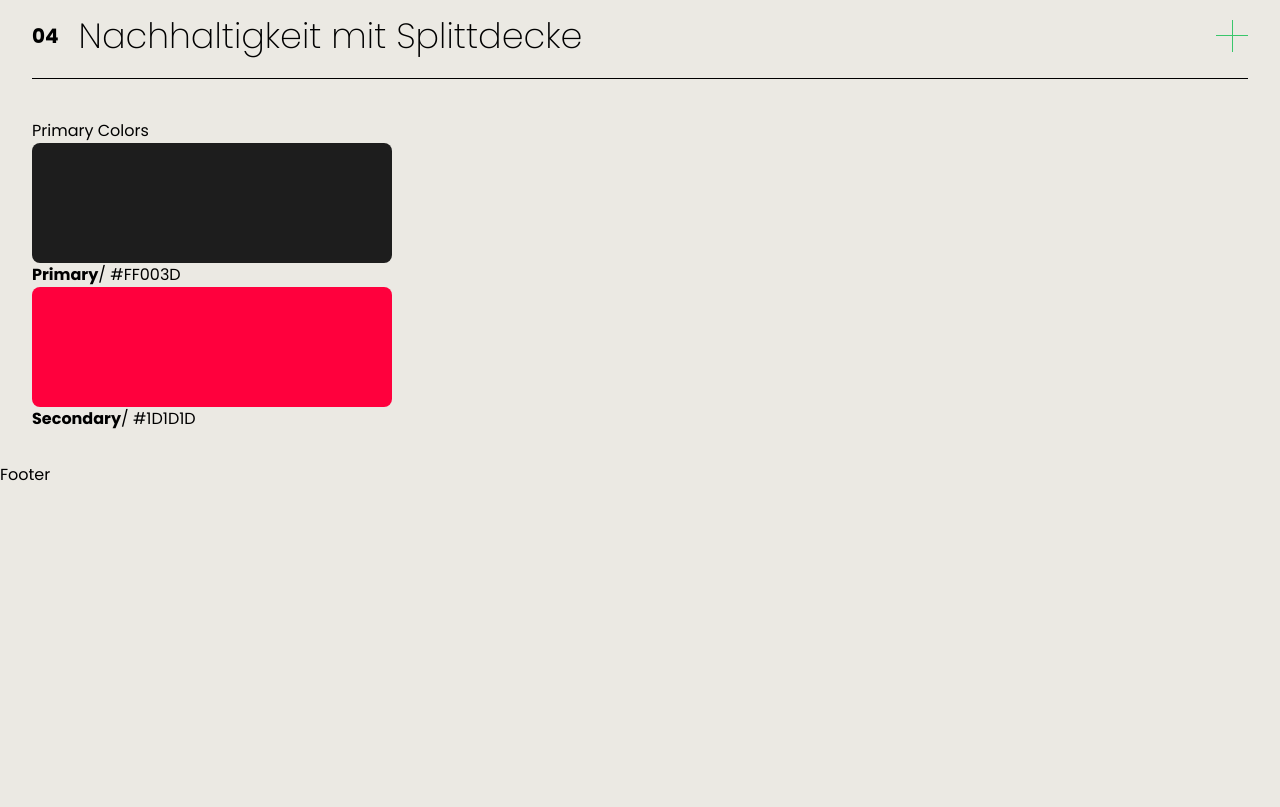
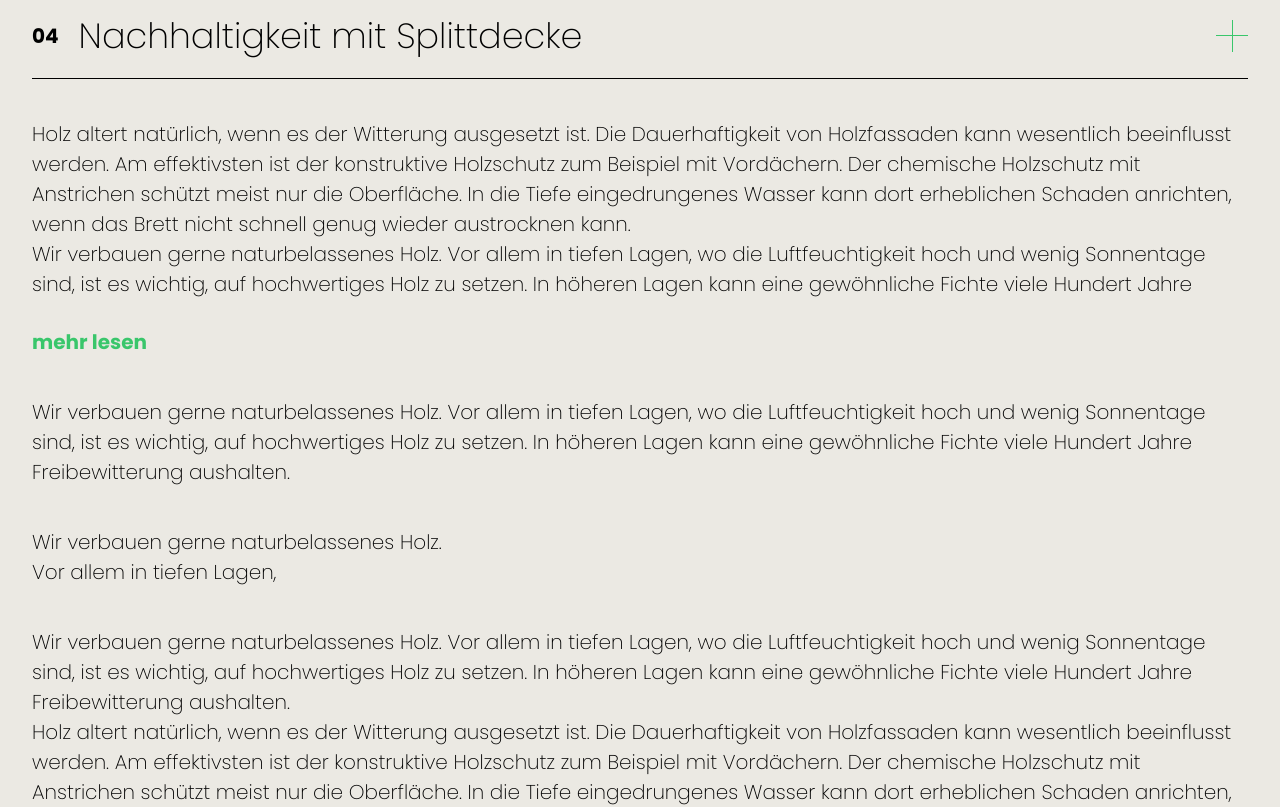
Before and after one commit to khoanm99/fecker-testing, a Next.js app: page /style-guide in a window 1280 px wide. Shown: the part 1240-2047 px from the top of the page. Before the commit the page ends 1727 px from the top, so only its background shows below. Built offline with nearby package versions, Linux system fonts and the light colour scheme; a web font is replaced by a local one.

Commit message:
feat: add collapse text

```diff
--- a/molecules/accordions/index.tsx
+++ b/molecules/accordions/index.tsx
@@ -1,11 +1,12 @@
 import Plus from '@/atoms/Svg/plus';
 import Text from '@/atoms/Typo/text';
 import { IAccordion } from '@/models/molecules/accordions';
+import { rePosition } from '@/utils/rePosition';
 import { AnimatePresence, motion } from 'framer-motion';
-import { MouseEvent, useState } from 'react';
+import { useRef, useState } from 'react';
 
 const Accordion = ({ list }: IAccordion) => {
-  const renderHeader = ({
+  const RenderHeader = ({
     title,
     index,
     expanded,
@@ -13,31 +14,19 @@ const Accordion = ({ list }: IAccordion) => {
   }: {
     title: string;
     index: number;
-    expanded: false | number;
+    expanded: number;
     setExpand: Function;
   }) => {
     const isOpen = index === expanded;
-    const scrollToOpenSection = (
-      e: MouseEvent<HTMLDivElement, globalThis.MouseEvent>
-    ) => {
-      e.preventDefault();
-      const scrollItem = document.getElementById(`accordion-${index}`);
-      if (scrollItem) {
-        setTimeout(() => {
-          window.scrollTo({
-            top:
-              scrollItem.getBoundingClientRect().top -
-              document.body.getBoundingClientRect().top -
-              30,
-            left: 0,
-            behavior: 'smooth'
-          });
-        }, 500);
-      }
+    const refContent = useRef<HTMLDivElement>(null);
+
+    const handleClick = () => {
+      setExpand(isOpen ? -1 : index);
+      if (refContent.current) rePosition({ scrollItem: refContent.current });
     };
 
     return (
-      <div className={`relative flex items-center pt-3 pb-4`}>
+      <div className={`relative flex items-center pt-3 pb-4`} ref={refContent}>
         <div className={`pr-3 lg:pr-5`}>
           <Text
             size={`number`}
@@ -48,10 +37,7 @@ const Accordion = ({ list }: IAccordion) => {
         <Text content={title} size={`listFormularMenu`} />
         <div
           className={`absolute right-0 cursor-pointer`}
-          onClick={e => {
-            setExpand(isOpen ? false : index);
-            scrollToOpenSection(e);
-          }}
+          onClick={() => handleClick()}
         >
           <Plus
             className={`h-[32px] w-[32px] [&_line]:origin-center [&_line]:transition-all [&_line]:duration-500 ${
@@ -65,14 +51,14 @@ const Accordion = ({ list }: IAccordion) => {
     );
   };
 
-  const renderDetail = ({
+  const RenderDetail = ({
     index,
     data,
     isOpen
   }: {
     index: number;
     data: any;
-    isOpen: false | number;
+    isOpen: number;
   }) => {
     const isExpanded = index === isOpen;
     return (
@@ -96,7 +82,7 @@ const Accordion = ({ list }: IAccordion) => {
     );
   };
 
-  const [expanded, setExpand] = useState<false | number>(false);
+  const [expanded, setExpand] = useState<number>(-1);
 
   return (
     <>
@@ -109,14 +95,14 @@ const Accordion = ({ list }: IAccordion) => {
               id={`accordion-${key}`}
             >
               {item.title &&
-                renderHeader({
+                RenderHeader({
                   title: item.title,
                   expanded,
                   setExpand,
                   index: key
                 })}
               {item.item &&
-                renderDetail({ data: item.item, isOpen: expanded, index: key })}
+                RenderDetail({ data: item.item, isOpen: expanded, index: key })}
             </div>
           ))}
         </div>
--- a/molecules/collapse/index.tsx
+++ b/molecules/collapse/index.tsx
@@ -1,10 +1,62 @@
 import Text from '@/atoms/Typo/text';
+import { rePosition } from '@/utils/rePosition';
+import { useEffect, useRef, useState } from 'react';
 
-const Collapse = ({}) => {
+const Collapse = ({ content }: { content: string[] }) => {
+  const refContent = useRef<HTMLDivElement>(null);
+  const [expanded, setExpand] = useState<boolean>(false);
+  const [maxHeight, setMaxHeight] = useState<number>(0);
+  const [showExpand, setShowExpand] = useState<boolean>(false);
+
+  const calcMaxHeight = () => {
+    let maxHeight = 30 * 6;
+    if (window.innerWidth < 1024) {
+      maxHeight = 24 * 6;
+    }
+
+    return maxHeight;
+  };
+  const handleClick = () => {
+    if (refContent && refContent.current && window) {
+      const maxHeightContent = calcMaxHeight();
+      if (!expanded) {
+        setMaxHeight(refContent.current.clientHeight);
+      } else {
+        setMaxHeight(maxHeightContent);
+      }
+      setExpand(!expanded);
+      rePosition({ scrollItem: refContent.current });
+    }
+  };
+
+  useEffect(() => {
+    if (content && content.length > 1 && refContent && refContent.current) {
+      if (refContent.current.clientHeight > calcMaxHeight()) {
+        setShowExpand(true);
+      }
+    }
+    setMaxHeight(calcMaxHeight());
+  }, []);
+
   return (
-    <>
-      <Text size={`text`} content={``} />
-    </>
+    <div>
+      <div
+        className={`overflow-hidden transition-all duration-300`}
+        style={{ maxHeight: maxHeight }}
+      >
+        <div ref={refContent}>
+          {content.length > 0 &&
+            content.map((item, key) => (
+              <Text size={`text`} renderAs={`p`} content={item} key={key} />
+            ))}
+        </div>
+      </div>
+      {showExpand && (
+        <div onClick={() => handleClick()} className={`mt-7 cursor-pointer`}>
+          <Text size={`number`} content={`mehr lesen`} cls={`text-green`} />
+        </div>
+      )}
+    </div>
   );
 };
 
--- a/templates/StyleGuide.tsx
+++ b/templates/StyleGuide.tsx
@@ -2,6 +2,7 @@ import Heading from '@/atoms/Typo/heading';
 import Text from '@/atoms/Typo/text';
 import { IAccordionList } from '@/models/molecules/accordions';
 import Accordion from '@/molecules/accordions';
+import Collapse from '@/molecules/collapse';
 
 const StyleGuideTemplate = () => {
   const list: IAccordionList = [
@@ -21,6 +22,30 @@ const StyleGuideTemplate = () => {
       title: 'Nachhaltigkeit mit Splittdecke',
       item: 'On the other hand, we denounce with righteous indignation and dislike men who are so beguiled and demoralized by the charms of pleasure of the moment, so blinded by desire, that they cannot foresee the pain and trouble that are bound to ensue; and equal blame belongs to those who fail in their duty through weakness of will, which is the same as saying through shrinking from toil and pain. These cases are perfectly simple and easy to distinguish. In a free hour, when our power of choice is untrammelled and when nothing prevents our being able to do what we like best, every pleasure is to be welcomed and every pain avoided. But in certain circumstances and owing to the claims of duty or the obligations of business it will frequently occur that pleasures have to be repudiated and annoyances accepted. The wise man therefore always holds in these matters to this principle of selection: he rejects pleasures to secure other greater pleasures, or else he endures pains to avoid worse pains.'
     }
+  ];
+
+  const sampleContent = [
+    'Holz altert natürlich, wenn es der Witterung ausgesetzt ist. Die Dauerhaftigkeit von Holzfassaden kann wesentlich beeinflusst werden. Am effektivsten ist der konstruktive Holzschutz zum Beispiel mit Vordächern. Der chemische Holzschutz mit Anstrichen schützt meist nur die Oberfläche. In die Tiefe eingedrungenes Wasser kann dort erheblichen Schaden anrichten, wenn das Brett nicht schnell genug wieder austrocknen kann.',
+    'Wir verbauen gerne naturbelassenes Holz. Vor allem in tiefen Lagen, wo die Luftfeuchtigkeit hoch und wenig Sonnentage sind, ist es wichtig, auf hochwertiges Holz zu setzen. In höheren Lagen kann eine gewöhnliche Fichte viele Hundert Jahre Freibewitterung aushalten.',
+    'Holz altert natürlich, wenn es der Witterung ausgesetzt ist. Die Dauerhaftigkeit von Holzfassaden kann wesentlich beeinflusst werden. Am effektivsten ist der konstruktive Holzschutz zum Beispiel mit Vordächern. Der chemische Holzschutz mit Anstrichen schützt meist nur die Oberfläche. In die Tiefe eingedrungenes Wasser kann dort erheblichen Schaden anrichten, wenn das Brett nicht schnell genug wieder austrocknen kann.'
+  ];
+
+  const sampleContentShort = [
+    'Wir verbauen gerne naturbelassenes Holz. Vor allem in tiefen Lagen, wo die Luftfeuchtigkeit hoch und wenig Sonnentage sind, ist es wichtig, auf hochwertiges Holz zu setzen. In höheren Lagen kann eine gewöhnliche Fichte viele Hundert Jahre Freibewitterung aushalten.'
+  ];
+
+  const sampleContentTooShort = [
+    'Wir verbauen gerne naturbelassenes Holz.',
+    'Vor allem in tiefen Lagen, '
+  ];
+
+  const sampleContentLong = [
+    'Wir verbauen gerne naturbelassenes Holz. Vor allem in tiefen Lagen, wo die Luftfeuchtigkeit hoch und wenig Sonnentage sind, ist es wichtig, auf hochwertiges Holz zu setzen. In höheren Lagen kann eine gewöhnliche Fichte viele Hundert Jahre Freibewitterung aushalten.',
+    'Holz altert natürlich, wenn es der Witterung ausgesetzt ist. Die Dauerhaftigkeit von Holzfassaden kann wesentlich beeinflusst werden. Am effektivsten ist der konstruktive Holzschutz zum Beispiel mit Vordächern. Der chemische Holzschutz mit Anstrichen schützt meist nur die Oberfläche. In die Tiefe eingedrungenes Wasser kann dort erheblichen Schaden anrichten, wenn das Brett nicht schnell genug wieder austrocknen kann.',
+    'Wir verbauen gerne naturbelassenes Holz. Vor allem in tiefen Lagen, wo die Luftfeuchtigkeit hoch und wenig Sonnentage sind, ist es wichtig, auf hochwertiges Holz zu setzen. In höheren Lagen kann eine gewöhnliche Fichte viele Hundert Jahre Freibewitterung aushalten.',
+    'Holz altert natürlich, wenn es der Witterung ausgesetzt ist. Die Dauerhaftigkeit von Holzfassaden kann wesentlich beeinflusst werden. Am effektivsten ist der konstruktive Holzschutz zum Beispiel mit Vordächern. Der chemische Holzschutz mit Anstrichen schützt meist nur die Oberfläche. In die Tiefe eingedrungenes Wasser kann dort erheblichen Schaden anrichten, wenn das Brett nicht schnell genug wieder austrocknen kann.',
+    'Wir verbauen gerne naturbelassenes Holz. Vor allem in tiefen Lagen, wo die Luftfeuchtigkeit hoch und wenig Sonnentage sind, ist es wichtig, auf hochwertiges Holz zu setzen. In höheren Lagen kann eine gewöhnliche Fichte viele Hundert Jahre Freibewitterung aushalten.',
+    'Holz altert natürlich, wenn es der Witterung ausgesetzt ist. Die Dauerhaftigkeit von Holzfassaden kann wesentlich beeinflusst werden. Am effektivsten ist der konstruktive Holzschutz zum Beispiel mit Vordächern. Der chemische Holzschutz mit Anstrichen schützt meist nur die Oberfläche. In die Tiefe eingedrungenes Wasser kann dort erheblichen Schaden anrichten, wenn das Brett nicht schnell genug wieder austrocknen kann.'
   ];
 
   return (
@@ -47,6 +72,14 @@ const StyleGuideTemplate = () => {
 
         <Accordion list={list} />
 
+        <Collapse content={sampleContent} />
+
+        <Collapse content={sampleContentShort} />
+
+        <Collapse content={sampleContentTooShort} />
+
+        <Collapse content={sampleContentLong} />
+
         <div>
           <div>Primary Colors</div>
           <div className="flex flex-wrap">
--- /dev/null
+++ b/utils/rePosition.ts
@@ -0,0 +1,14 @@
+export const rePosition = ({ scrollItem }: { scrollItem: HTMLElement }) => {
+  if (scrollItem && document && window) {
+    setTimeout(() => {
+      window.scrollTo({
+        top:
+          scrollItem.getBoundingClientRect().top -
+          document.body.getBoundingClientRect().top -
+          30,
+        left: 0,
+        behavior: 'smooth'
+      });
+    }, 500);
+  }
+};
```
